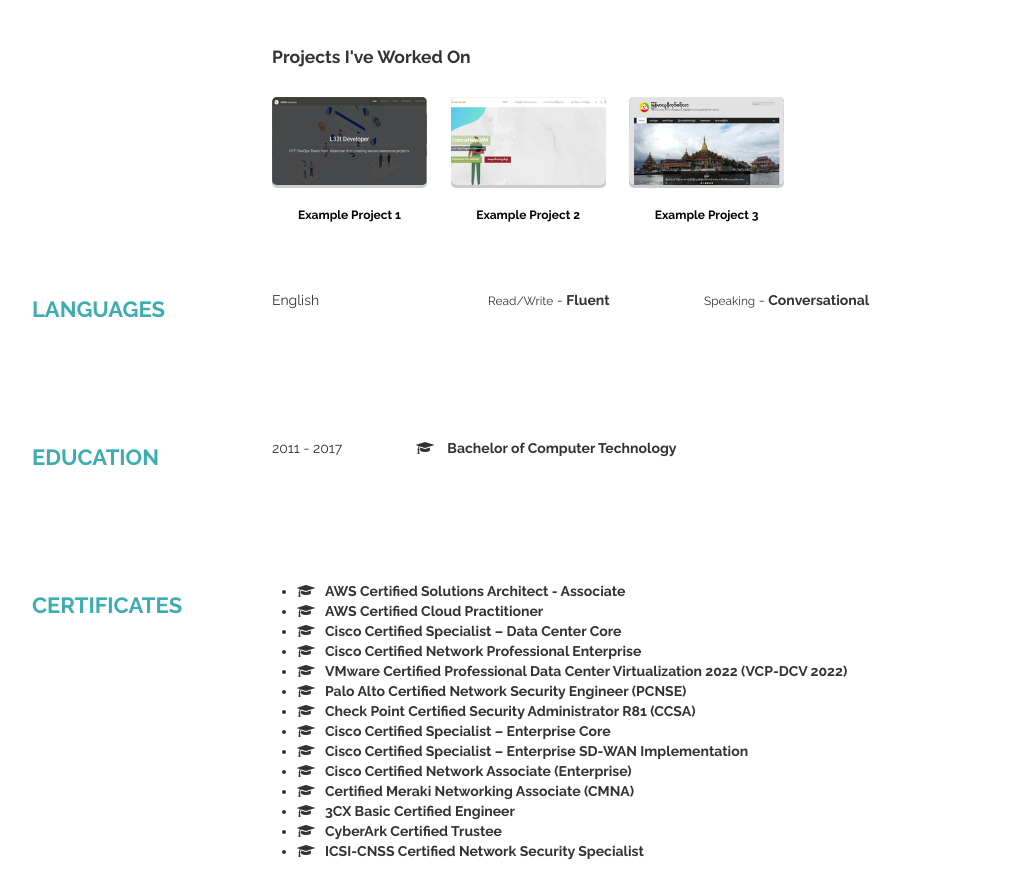
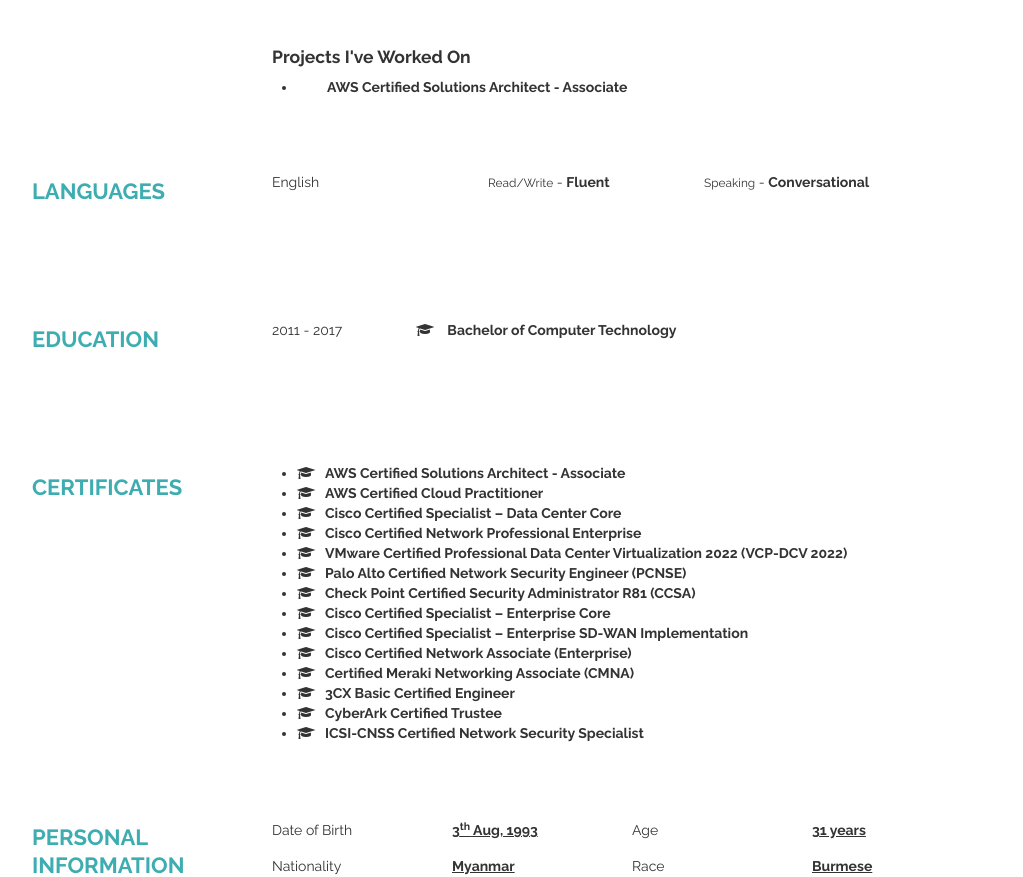
Before and after one commit to LeonZayar/LeonZayar.github.io, a plain HTML site: page index.html in a window 1280 px wide. Shown: the part 1172-2049 px from the top of the page, without its empty margins (118-1141 px from the left). Drawn offline with Linux system fonts and the light colour scheme; files whose address does not match are found by name.

Commit message:
some of contents are updated

```diff
--- a/index.html
+++ b/index.html
@@ -145,24 +145,10 @@
                         </ul>
                         <br />
                         <h4>Projects I've Worked On</h4>
-                        <ul class="experience-list">
+                        <ul class="one-columns-list education">
                             <li>
-                                <a href="https://exampleproject1.com" target="_blank" class="img-wrapper">
-                                    <img src="img/leetdev.png" />
-                                </a>
-                                <a href="https://exampleproject1.com" target="_blank">Example Project 1</a>
-                            </li>
-                            <li>
-                                <a href="https://exampleproject2.com" target="_blank" class="img-wrapper">
-                                    <img src="img/coronahelpmm.png" />
-                                </a>
-                                <a href="https://exampleproject2.com" target="_blank">Example Project 2</a>
-                            </li>
-                            <li>
-                                <a href="https://exampleproject3.com" target="_blank" class="img-wrapper">
-                                    <img src="img/mmunicode.png" />
-                                </a>
-                                <a href="https://exampleproject3.com" target="_blank">Example Project 3</a>
+                                <div class="fa-ul"><strong><i class="fa-li fa fa-check-square"></i>AWS Certified Solutions Architect - Associate</strong></div>
+                                <div class="clearfix"></div>
                             </li>
                         </ul>
                     </div>
```
